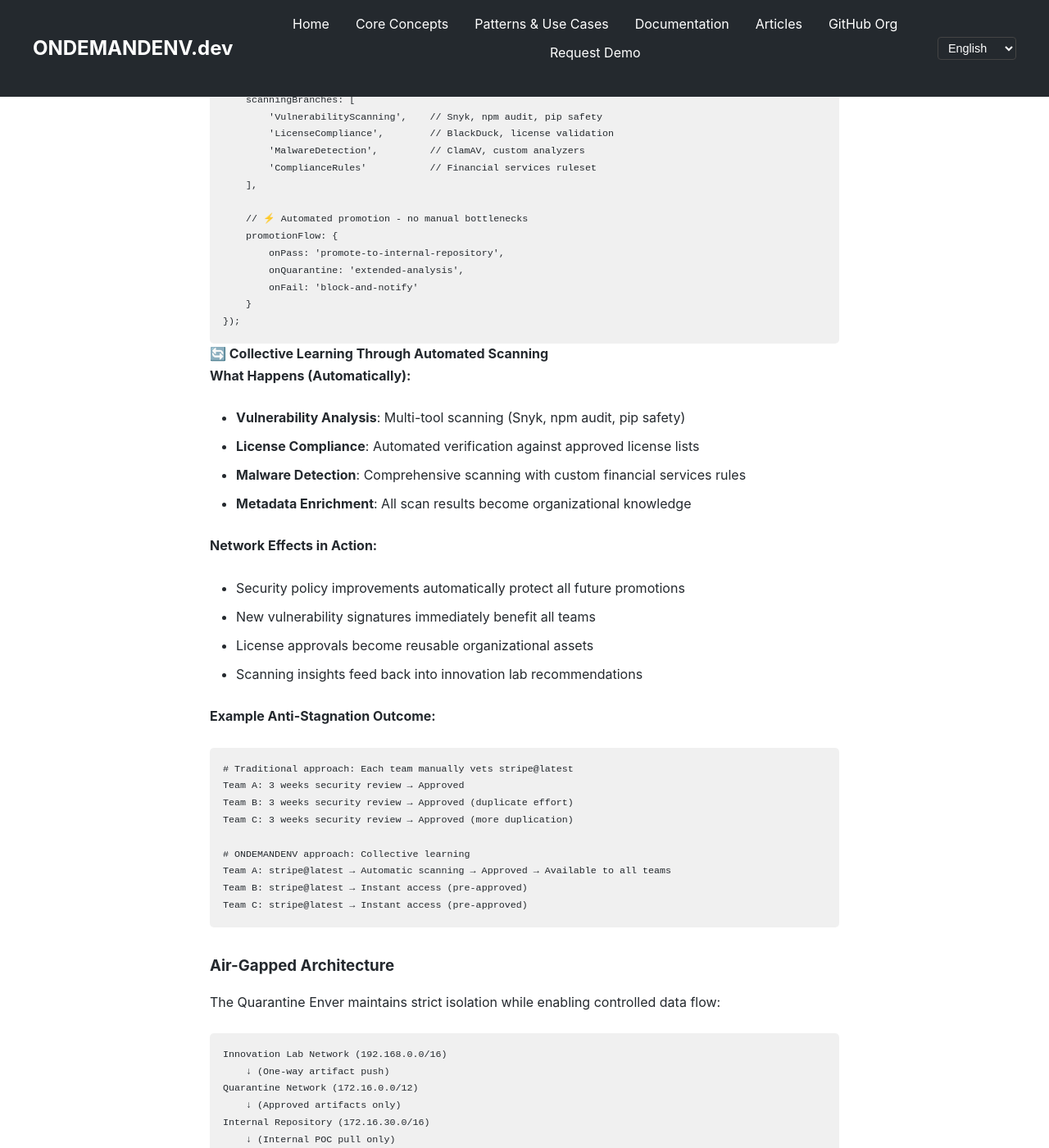
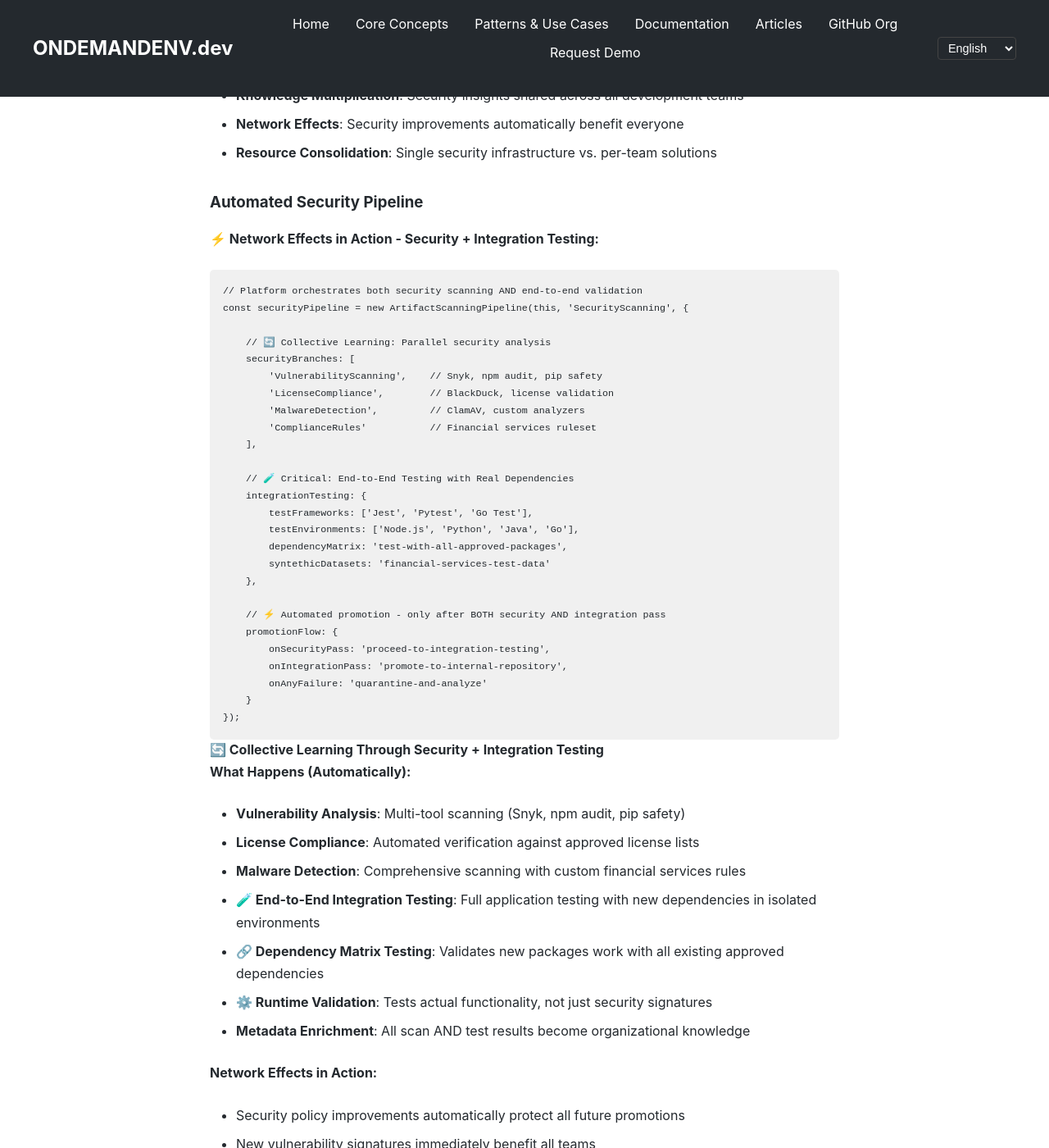
Before and after one commit to ondemandenv/ondemandenv.github.io, a Jekyll site: the page built from articles/isolated-offshore-development-pattern.md, in a window 1280 px wide and 1400 px high, scrolled down 9317 px. Shown: the whole window at 82% size. Built offline with Jekyll 4.4.1, drawn with Linux system fonts in a browser that asks for light colours; a script that is not in the unit is left out; some of the changed text lies outside the part shown.

Commit message:
+ + + ++ +++

````diff
--- a/articles/isolated-offshore-development-pattern.md
+++ b/articles/isolated-offshore-development-pattern.md
@@ -266,9 +266,15 @@ Internet Access (Public PKI)
 
 ## Tier 2: Quarantine Enver (Security Scanning Hub)
 
-### Purpose: Automated Security Gate and Package Vetting
+### Purpose: Automated Security Gate and Complete Integration Testing
 
-The Quarantine Enver acts as an **automated security gate** that ingests artifacts from the Innovation Lab, performs comprehensive security analysis, and promotes approved artifacts to internal repositories for production use.
+The Quarantine Enver acts as an **automated security gate** that ingests artifacts from the Innovation Lab, performs comprehensive security analysis, and **most critically** - executes full end-to-end testing with actual dependencies to verify everything works properly before promotion to internal repositories.
+
+**Why End-to-End Testing is Essential:**
+- **🧪 Dependency Verification**: Security scanning alone isn't enough - packages must be tested with real application workloads
+- **🔗 Integration Validation**: Ensures new dependencies work correctly with existing approved packages
+- **⚙️ Runtime Behavior**: Validates that packages behave correctly under real application conditions
+- **🛡️ Security-in-Context**: Tests that security-scanned packages don't introduce runtime vulnerabilities when integrated
 
 ### Collective Learning Hub Implementation
 
@@ -299,35 +305,46 @@ const quarantineEnver = new QuarantineEnver(this, 'SecurityQuarantine', {
 
 ### Automated Security Pipeline
 
-**⚡ Network Effects in Action - Security Automation:**
+**⚡ Network Effects in Action - Security + Integration Testing:**
 ```typescript
-// Platform orchestrates security scanning - teams never see the complexity
+// Platform orchestrates both security scanning AND end-to-end validation
 const securityPipeline = new ArtifactScanningPipeline(this, 'SecurityScanning', {
 
     // 🔄 Collective Learning: Parallel security analysis
-    scanningBranches: [
+    securityBranches: [
         'VulnerabilityScanning',    // Snyk, npm audit, pip safety
         'LicenseCompliance',        // BlackDuck, license validation
         'MalwareDetection',         // ClamAV, custom analyzers
         'ComplianceRules'           // Financial services ruleset
     ],
 
-    // ⚡ Automated promotion - no manual bottlenecks
+    // 🧪 Critical: End-to-End Testing with Real Dependencies
+    integrationTesting: {
+        testFrameworks: ['Jest', 'Pytest', 'Go Test'],
+        testEnvironments: ['Node.js', 'Python', 'Java', 'Go'],
+        dependencyMatrix: 'test-with-all-approved-packages',
+        syntethicDatasets: 'financial-services-test-data'
+    },
+
+    // ⚡ Automated promotion - only after BOTH security AND integration pass
     promotionFlow: {
-        onPass: 'promote-to-internal-repository',
-        onQuarantine: 'extended-analysis',
-        onFail: 'block-and-notify'
+        onSecurityPass: 'proceed-to-integration-testing',
+        onIntegrationPass: 'promote-to-internal-repository',
+        onAnyFailure: 'quarantine-and-analyze'
     }
 });
 ```
 
-#### **🔄 Collective Learning Through Automated Scanning**
+#### **🔄 Collective Learning Through Security + Integration Testing**
 
 **What Happens (Automatically):**
 - **Vulnerability Analysis**: Multi-tool scanning (Snyk, npm audit, pip safety)
 - **License Compliance**: Automated verification against approved license lists
 - **Malware Detection**: Comprehensive scanning with custom financial services rules
-- **Metadata Enrichment**: All scan results become organizational knowledge
+- **🧪 End-to-End Integration Testing**: Full application testing with new dependencies in isolated environments
+- **🔗 Dependency Matrix Testing**: Validates new packages work with all existing approved dependencies
+- **⚙️ Runtime Validation**: Tests actual functionality, not just security signatures
+- **Metadata Enrichment**: All scan AND test results become organizational knowledge
 
 **Network Effects in Action:**
 - Security policy improvements automatically protect all future promotions
@@ -338,14 +355,17 @@ const securityPipeline = new ArtifactScanningPipeline(this, 'SecurityScanning',
 **Example Anti-Stagnation Outcome:**
 ```bash
 # Traditional approach: Each team manually vets stripe@latest
-Team A: 3 weeks security review → Approved
-Team B: 3 weeks security review → Approved (duplicate effort)
-Team C: 3 weeks security review → Approved (more duplication)
+Team A: 3 weeks security review → Approved → Runtime failure in production
+Team B: 3 weeks security review → Approved → Same runtime failure
+Team C: 3 weeks security review → Approved → Same runtime failure
 
-# ONDEMANDENV approach: Collective learning
-Team A: stripe@latest → Automatic scanning → Approved → Available to all teams
-Team B: stripe@latest → Instant access (pre-approved)
-Team C: stripe@latest → Instant access (pre-approved)
+# ONDEMANDENV approach: Security + Integration testing
+stripe@latest → Security scanning (PASS) → End-to-end testing (FAIL) → Quarantined
+# Investigation reveals: passes security but breaks with approved Node.js version
+stripe@14.0.1 → Security scanning (PASS) → End-to-end testing (PASS) → Available to all teams
+Team A: stripe@14.0.1 → Instant access (security + integration validated)
+Team B: stripe@14.0.1 → Instant access (security + integration validated)
+Team C: stripe@14.0.1 → Instant access (security + integration validated)
 ```
 
 ### Air-Gapped Architecture
````
